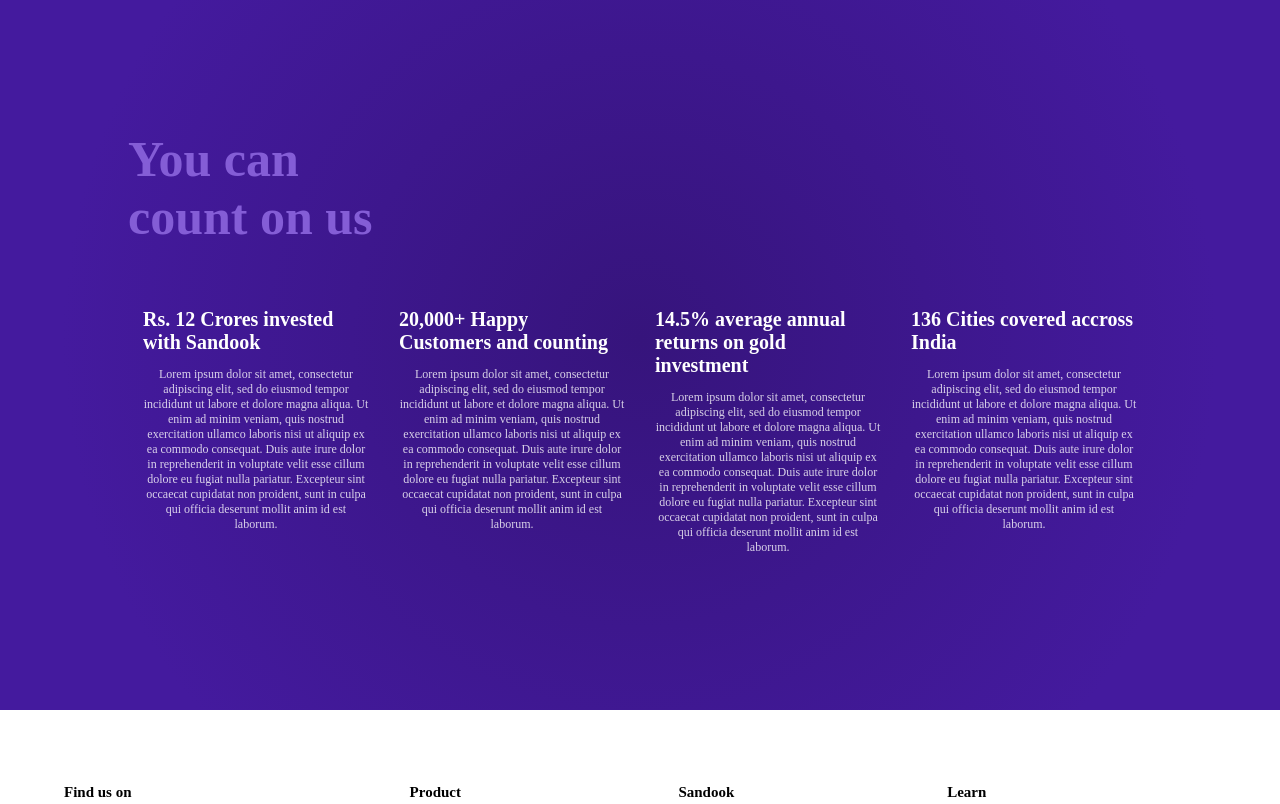
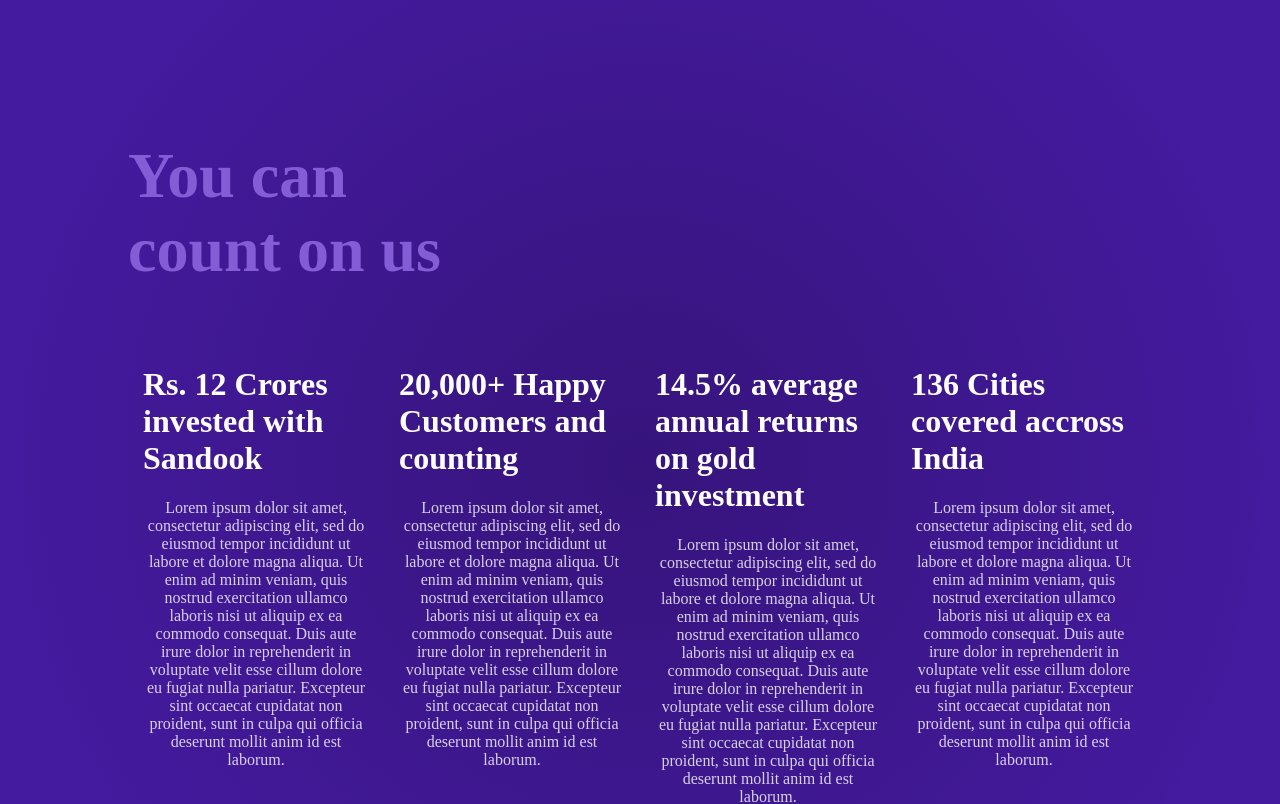
Before and after one commit to Sandook-Money/website, a SvelteKit app: page / in a window 1280 px wide. Shown: the part 2600-3404 px from the top of the page. Built offline with nearby package versions, Linux system fonts and the light colour scheme.

Commit message:
features

```diff
--- a/src/routes/you-can-count-on-us.svelte
+++ b/src/routes/you-can-count-on-us.svelte
@@ -31,19 +31,19 @@
     }
 
     .heading {
-        font-size: 50px;
+        font-size: 4em;
         font-weight: bolder;
         color: #845DD6;
-        width: 300px;
+        width: 350px;
     }
     h1 {
-        font-size: 20px;
+        font-size: 2em;
         font-weight: bolder;
         color: #FFFFFF;
     }
     p {
         text-align: center;
-        font-size: 12px;
+        font-size: 1em;
         opacity: 0.8;
     }
     .list {
```
